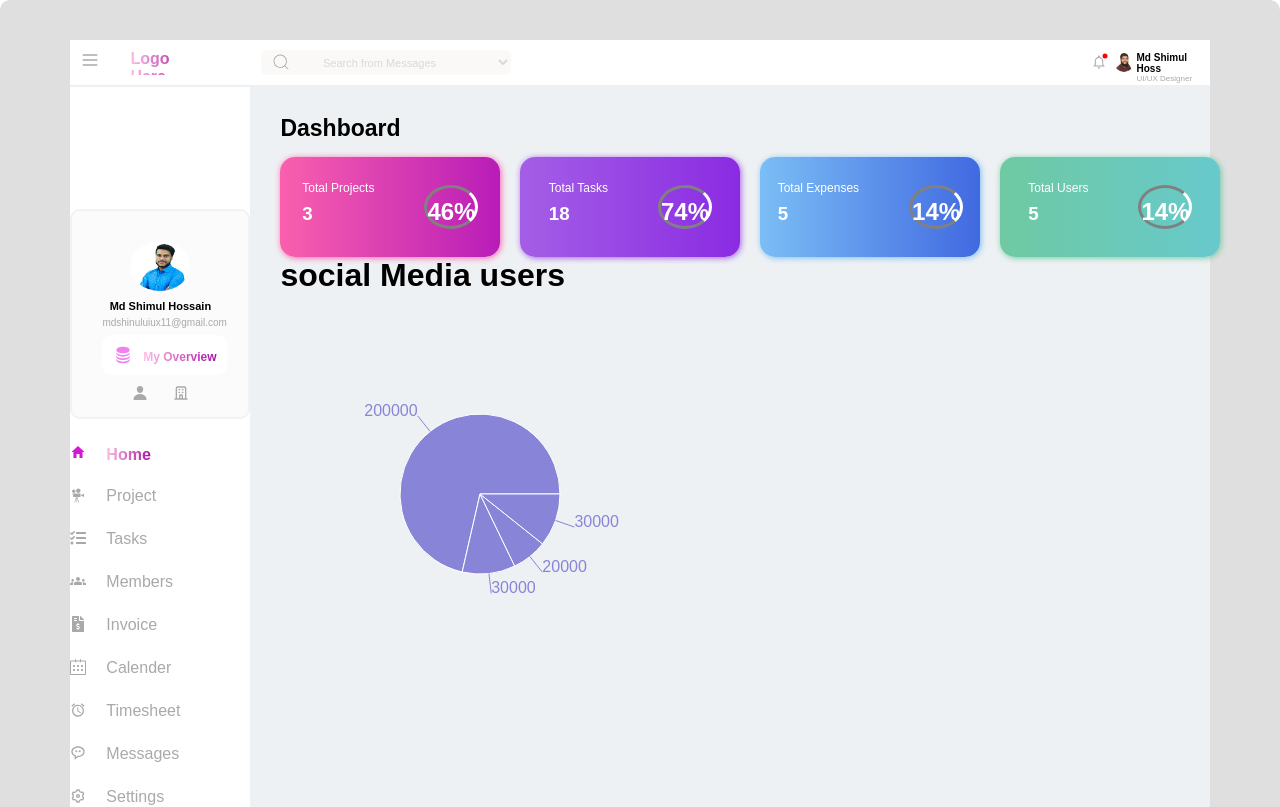
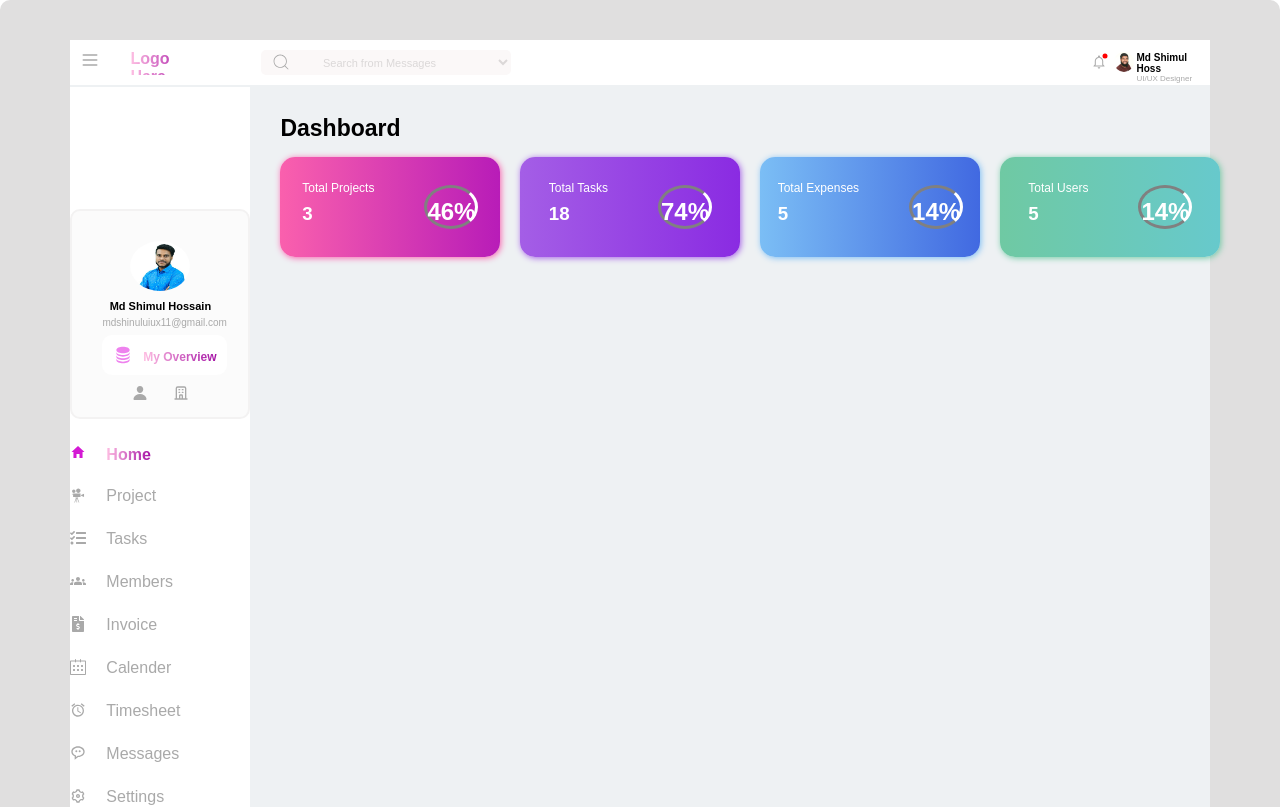
Before and after one commit to dantocome/reacttype-dashboard, a React (Vite) app: page / in a window 1280 px wide. Shown: the top 807 px of the page. Built offline with nearby package versions, Linux system fonts and the light colour scheme.

Commit message:
all added files

```diff
--- a/package.json
+++ b/package.json
@@ -10,7 +10,9 @@
     "preview": "vite preview"
   },
   "dependencies": {
+    "apexcharts": "^3.47.0",
     "react": "^18.2.0",
+    "react-apexcharts": "^1.4.1",
     "react-dom": "^18.2.0",
     "react-icons": "^5.0.1",
     "recharts": "^2.12.2"
--- a/src/components/Header.tsx
+++ b/src/components/Header.tsx
@@ -20,17 +20,14 @@ import { RiSettings3Line } from "react-icons/ri";
 import { BiSolidCoinStack } from "react-icons/bi";
 import { IoPerson } from "react-icons/io5";
 import { HiOutlineOfficeBuilding } from "react-icons/hi";
-import { PieChart, Pie, Tooltip } from 'recharts'
+import Chart from 'react-apexcharts';
+
 
 
 
 const Header = () => {
-  const data = [
-    {name: "facebook", value: 200000},
-    {name: "Instagram", value: 30000},
-    {name: "twitter", value: 20000},
-    {name: "telegram", value: 30000},
-  ];
+
+
   return (
     <div className='app-body'>
       <div className="app-container">
@@ -168,21 +165,32 @@ const Header = () => {
           </div>
           </div>
           <div className="app">
-      <h1>social Media users</h1>
-      <PieChart width={400} height={400}>
-          <Pie
-            dataKey="value"
-            isAnimationActive={false}
-            data={data}
-            cx="50%"
-            cy="50%"
-            outerRadius={80}
-            fill="#8884d8"
-            label
-          />
-          <Tooltip />
-        </PieChart>
-    </div>
+             <div className="main">
+             <Chart
+              type='bar'
+              width={600}
+              height={400}
+              series={[
+
+              ]}
+              options={{
+                    colors: ["#ff0000"],
+                    chart:{
+                      stacked: true
+                    },
+                    xaxis:{
+                      categories:["sat", "sun", "Mon", "Tue", "Wed", "Thur", "Fri"]
+
+                    }
+              }}
+
+
+              >
+
+             </Chart>
+             </div>
+
+        </div>
         </div>
 
       </div>
--- a/src/components/component.css
+++ b/src/components/component.css
@@ -237,6 +237,7 @@ li a{
    display: flex;
    gap: 30px;
 
+
 }
 
 h2{
@@ -245,6 +246,7 @@ h2{
 h3{
     line-height: 2;
     color: white;
+
 }
 .rating-1{
     background: linear-gradient(to right, rgb(250, 96, 173), rgb(184, 28, 184));
@@ -326,3 +328,7 @@ h2{
 .board{
     margin-top: 30px;
 }
+.chart{
+    background: linear-gradient(to right, rgb(240, 63, 151), rgb(184, 28, 184));
+
+}
```
Also changed, not shown: 1 other file (tests, documents, lock files or other folders).
